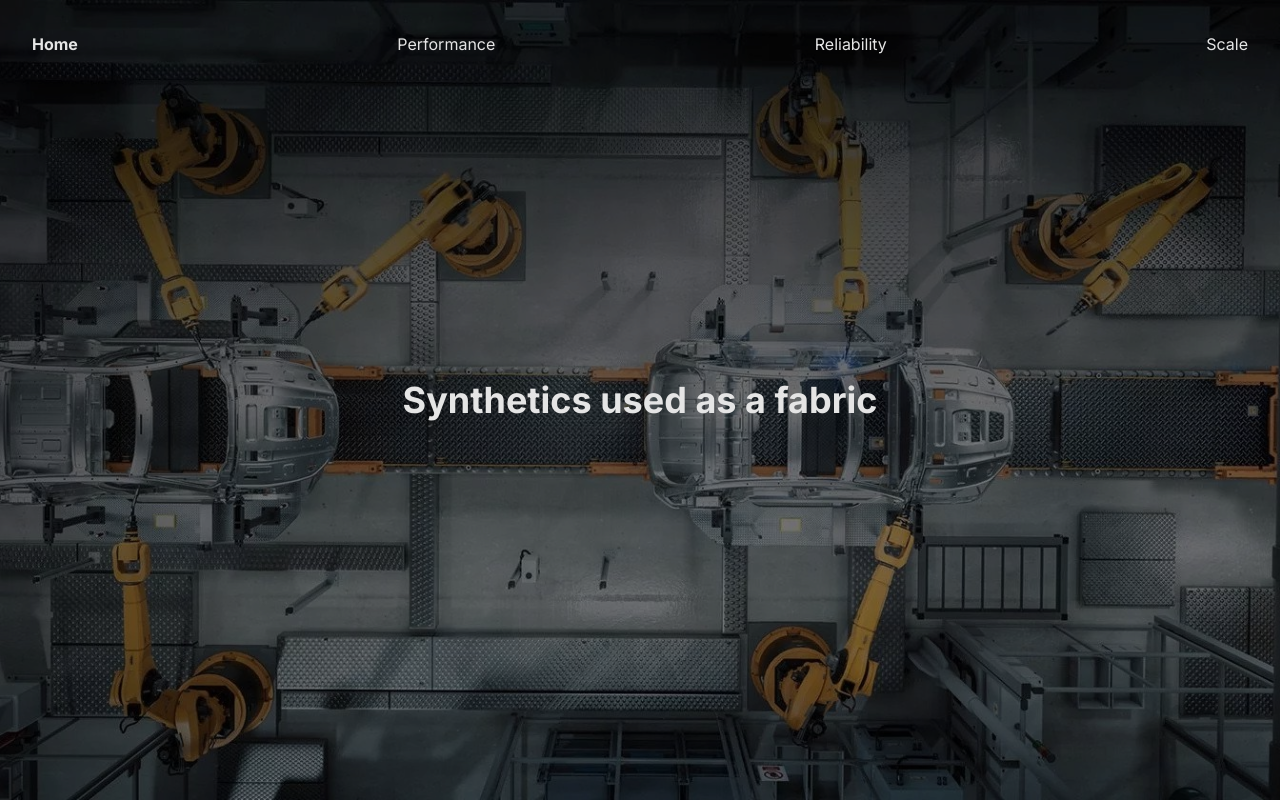
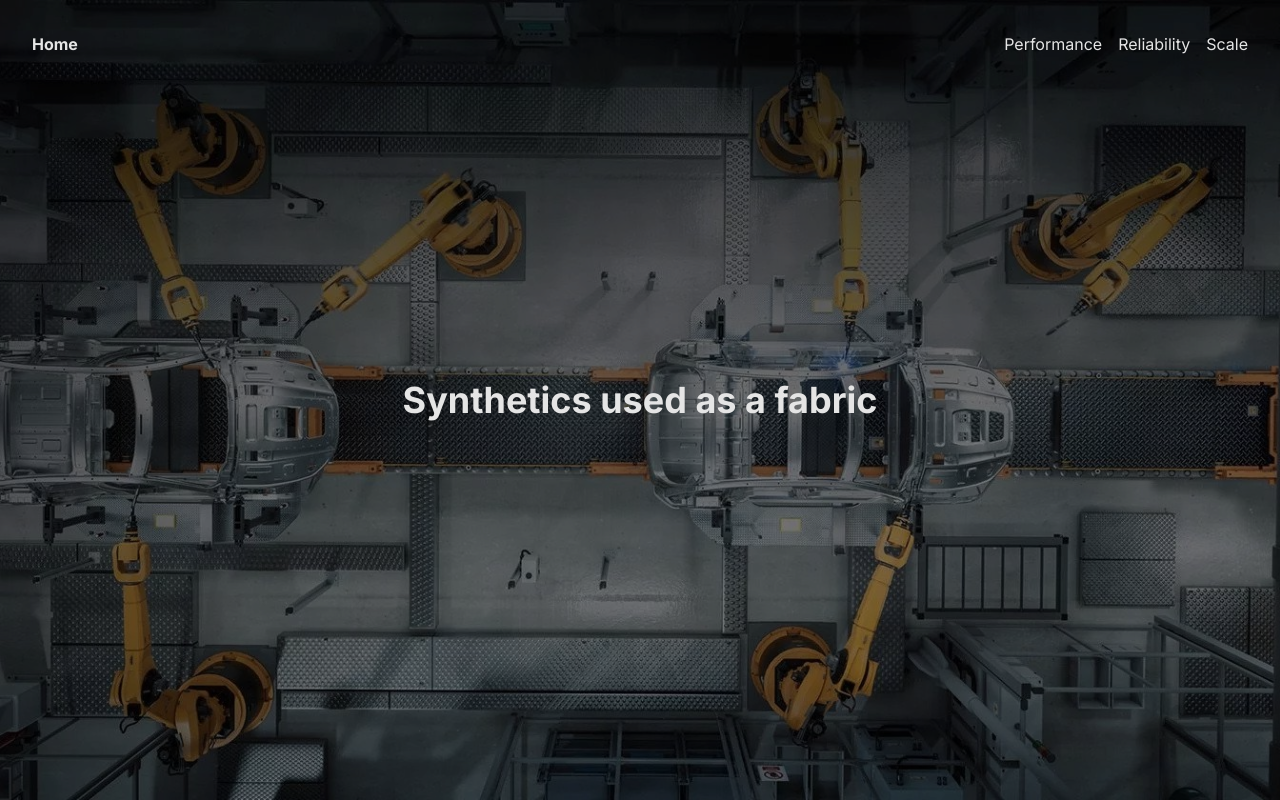
Before and after one commit to SmackSmash/grider-nextjs, a Next.js app: page / in a window 1280 px wide. Built offline with nearby package versions, Linux system fonts and the light colour scheme.

Commit message:
Floated subnav to the right

```diff
--- a/src/components/Header.tsx
+++ b/src/components/Header.tsx
@@ -12,6 +12,7 @@ export default function Header() {
       <Link className={pathname === '/' ? 'font-bold' : ''} href='/'>
         Home
       </Link>
+      <div className='space-x-4'>
         <Link
           className={pathname === '/performance' ? 'font-bold' : ''}
           href='/performance'>
@@ -22,9 +23,12 @@ export default function Header() {
           href='/reliability'>
           Reliability
         </Link>
-      <Link className={pathname === '/scale' ? 'font-bold' : ''} href='/scale'>
+        <Link
+          className={pathname === '/scale' ? 'font-bold' : ''}
+          href='/scale'>
           Scale
         </Link>
+      </div>
     </nav>
   );
 }
```
Lines whose indentation alone changed are shown as unchanged.
